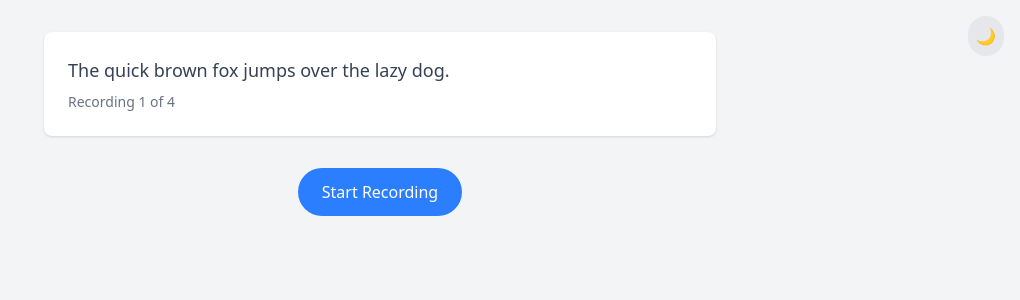
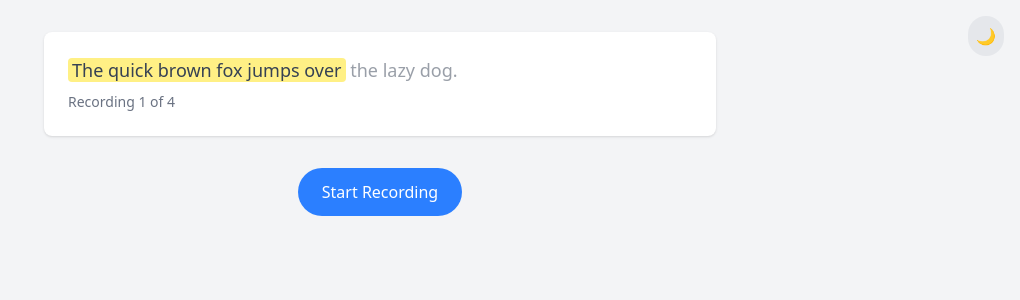
Before and after one commit to dheeraj-120501/talkyy, a React (Vite) app: page / in a window 1280 px wide. Shown: the top 300 px of the page, without its empty margins (260-1280 px from the left). Built offline with nearby package versions, Linux system fonts and the light colour scheme.

Commit message:
Add text highlighting

```diff
--- a/src/App.tsx
+++ b/src/App.tsx
@@ -2,26 +2,40 @@ import { useState } from "react";
 import { useAudioRecorder } from "./hooks/useAudioRecorder";
 import { useDarkMode } from "./hooks/useDarkMode";
 import { RecordingsList } from "./components/RecordingsList";
+import { getWordSlice } from "./utils/textUtils";
 import type { TextItem } from "./types/TextItem";
+import RecordText from "./components/RecordText";
 
 function App() {
   const { isDarkMode, toggleDarkMode } = useDarkMode();
   const [currentTextIndex, setCurrentTextIndex] = useState(0);
 
-  const texts: TextItem[] = [
-    { id: "1", text: "The quick brown fox jumps over the lazy dog." },
-    { id: "2", text: "Pack my box with five dozen liquor jugs." },
-    { id: "3", text: "How vexingly quick daft zebras jump." },
-    { id: "4", text: "Two driven jocks help fax my big quiz." },
-  ];
+  const texts: TextItem = {
+    id: "1",
+    text: "The quick brown fox jumps over the lazy dog.",
+    recordSubjects: [
+      [0, 6],
+      [2, 3],
+      [4, 5],
+      [6, 7],
+    ],
+  };
 
-  const isCompleted = currentTextIndex >= texts.length;
-  const currentText = isCompleted
-    ? "That's all, thanks for your feedback!"
-    : texts[currentTextIndex].text;
+  const isCompleted = currentTextIndex >= texts.recordSubjects.length;
+  const currentText = texts.text;
+  const currentRange: [number, number] = !isCompleted
+    ? texts.recordSubjects[currentTextIndex]
+    : [0, 0];
+  const { before, highlight, after } = !isCompleted
+    ? getWordSlice(currentText, currentRange)
+    : {
+        before: "",
+        highlight: "That's all, thanks for your feedback!",
+        after: "",
+      };
 
   const { isRecording, recordings, startRecording, stopRecording } =
-    useAudioRecorder(currentText);
+    useAudioRecorder(currentText, currentRange);
 
   const handleRecordingComplete = () => {
     setCurrentTextIndex((prev) => prev + 1);
@@ -46,11 +60,11 @@ function App() {
       <div className="max-w-2xl mx-auto space-y-8">
         <div className="bg-white dark:bg-gray-800 p-6 rounded-lg shadow-sm">
           <p className="text-lg text-gray-700 dark:text-gray-200">
-            {currentText}
+            <RecordText before={before} highlight={highlight} after={after} />
           </p>
           {!isCompleted && (
             <p className="text-sm text-gray-500 dark:text-gray-400 mt-2">
-              Recording {currentTextIndex + 1} of {texts.length}
+              Recording {currentTextIndex + 1} of {texts.recordSubjects.length}
             </p>
           )}
         </div>
--- /dev/null
+++ b/src/components/RecordText.tsx
@@ -0,0 +1,21 @@
+interface RecordTextProps {
+  before: string;
+  highlight: string;
+  after: string;
+}
+
+function RecordText({ before, highlight, after }: RecordTextProps) {
+  return (
+    <>
+      <span className="opacity-50">{before}</span>
+      {before && " "}
+      <span className="bg-yellow-200 dark:bg-yellow-800 px-1 rounded">
+        {highlight}
+      </span>
+      {after && " "}
+      <span className="opacity-50">{after}</span>
+    </>
+  );
+}
+
+export default RecordText;
--- a/src/components/RecordingItem.tsx
+++ b/src/components/RecordingItem.tsx
@@ -1,6 +1,8 @@
 import { useState, useRef } from "react";
 import type { Recording } from "../types/Recording";
 import { Modal } from "./Modal";
+import { getWordSlice } from "../utils/textUtils";
+import RecordText from "./RecordText";
 
 interface RecordingItemProps {
   recording: Recording;
@@ -10,6 +12,11 @@ export const RecordingItem = ({ recording }: RecordingItemProps) => {
   const [isModalOpen, setIsModalOpen] = useState(false);
   const [isPlaying, setIsPlaying] = useState(false);
   const audioRef = useRef<HTMLAudioElement | null>(null);
+
+  const { before, highlight, after } = getWordSlice(
+    recording.text,
+    recording.wordRange
+  );
 
   const handleCloseModal = () => {
     if (audioRef.current) {
@@ -50,7 +57,9 @@ export const RecordingItem = ({ recording }: RecordingItemProps) => {
           </h3>
 
           <div className="bg-gray-50 dark:bg-gray-700 p-4 rounded-lg">
-            <p className="text-gray-700 dark:text-gray-200">{recording.text}</p>
+            <p className="text-gray-700 dark:text-gray-200">
+              <RecordText before={before} highlight={highlight} after={after} />
+            </p>
           </div>
 
           <div className="flex items-center justify-between">
--- a/src/hooks/useAudioRecorder.ts
+++ b/src/hooks/useAudioRecorder.ts
@@ -1,7 +1,10 @@
 import { useState, useRef } from "react";
 import type { Recording } from "../types/Recording";
 
-export const useAudioRecorder = (currentText: string) => {
+export const useAudioRecorder = (
+  currentText: string,
+  wordRange: [number, number]
+) => {
   const [isRecording, setIsRecording] = useState(false);
   const [recordings, setRecordings] = useState<Recording[]>([]);
   const mediaRecorderRef = useRef<MediaRecorder | null>(null);
@@ -27,6 +30,7 @@ export const useAudioRecorder = (currentText: string) => {
           timestamp: new Date(),
           id: crypto.randomUUID(),
           text: currentText,
+          wordRange,
         };
         setRecordings((prev) => [...prev, newRecording]);
         mediaRecorderRef.current = null;
--- a/src/types/TextItem.ts
+++ b/src/types/TextItem.ts
@@ -1,4 +1,5 @@
 export interface TextItem {
   id: string;
   text: string;
+  recordSubjects: [number, number][];
 }
--- a/src/types/recording.ts
+++ b/src/types/recording.ts
@@ -3,4 +3,5 @@ export interface Recording {
   timestamp: Date;
   id: string;
   text: string;
+  wordRange: [number, number];
 }
--- /dev/null
+++ b/src/utils/textUtils.ts
@@ -0,0 +1,14 @@
+export function getWordSlice(text: string, range: [number, number]) {
+  const words = text.split(/\s+/);
+  const [start, end] = range;
+
+  const highlightedWords = words.slice(start, end);
+  const beforeWords = words.slice(0, start);
+  const afterWords = words.slice(end);
+
+  return {
+    before: beforeWords.join(" "),
+    highlight: highlightedWords.join(" "),
+    after: afterWords.join(" "),
+  };
+}
```
